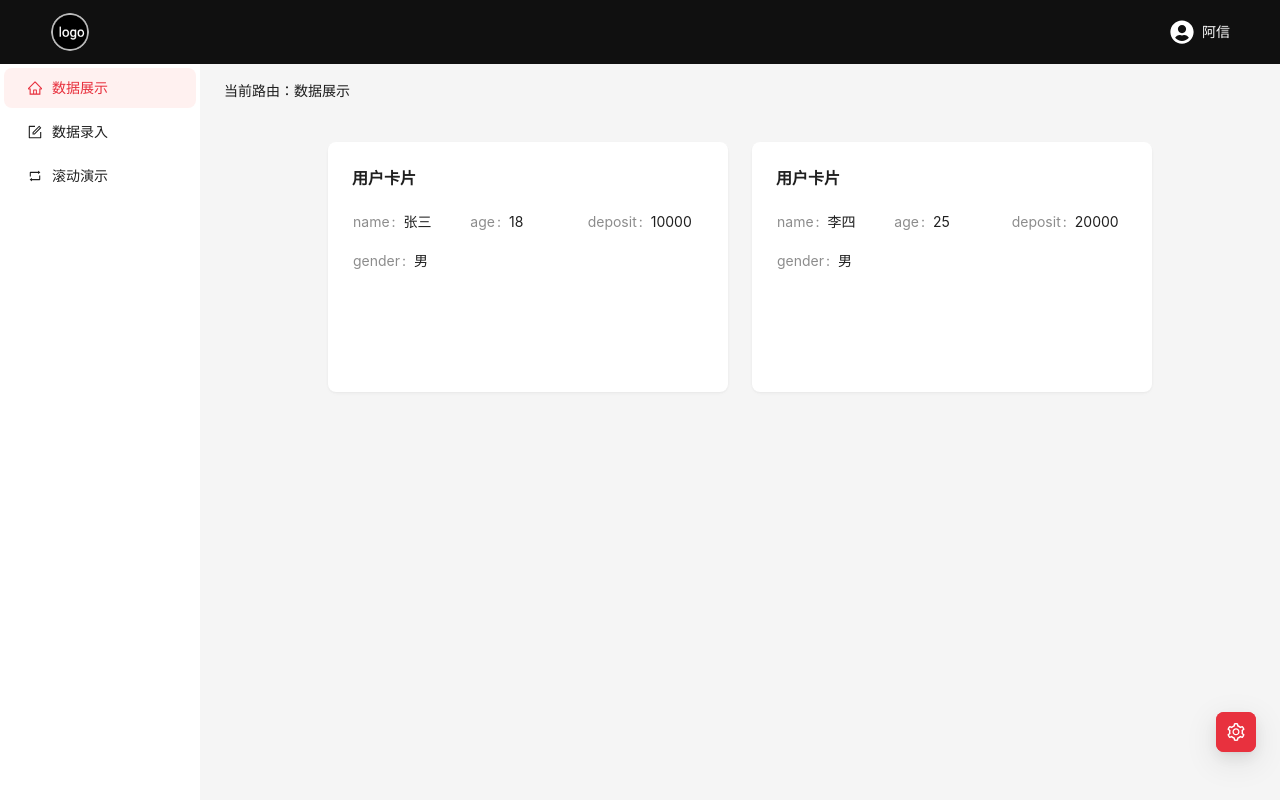
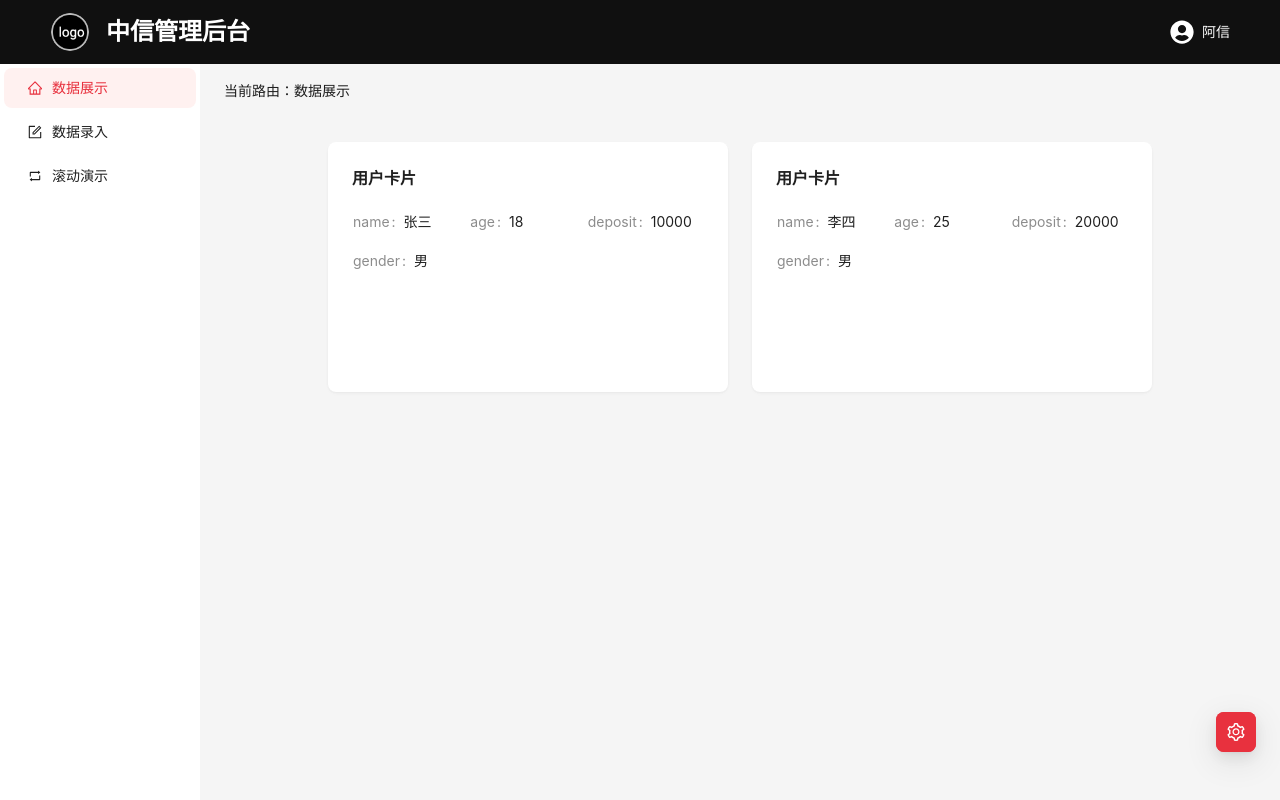
Before and after one commit to leo-306/nav, a React (Create React App) app: page / in a window 1280 px wide. Built offline with nearby package versions, Linux system fonts and the light colour scheme.

Commit message:
feat: 放开注解

```diff
--- a/src/components/left-nav-layout/index.tsx
+++ b/src/components/left-nav-layout/index.tsx
@@ -32,7 +32,7 @@ const LeftNavLayout: FC<LeftNavLayoutProps> = props => {
 						<div style={{ display: 'flex', alignItems: 'center', margin: '12px' }}>
 							<Avatar size="large" src={Logo} />
 							<Typography.Title style={{ color: '#fff', marginTop: 0, marginLeft: '16px', marginBottom: 0 }} level={5}>
-								{/*中信管理后台*/}
+								中信管理后台
 							</Typography.Title>
 						</div>
 						<Menu
--- a/src/components/top-nav-layout/index.tsx
+++ b/src/components/top-nav-layout/index.tsx
@@ -31,7 +31,7 @@ const TopNavLayout: FC<TopNavLayoutProps> = props => {
 					<div style={{ display: 'flex', alignItems: 'center' }}>
 						<Avatar size="large" src={Logo} />
 						<Typography.Title style={{ color: '#fff', marginTop: 0, marginLeft: '16px', marginBottom: 0 }} level={3}>
-							{/*中信管理后台*/}
+							中信管理后台
 						</Typography.Title>
 					</div>
 					<div style={{ display: 'flex', alignItems: 'center' }}>
```
